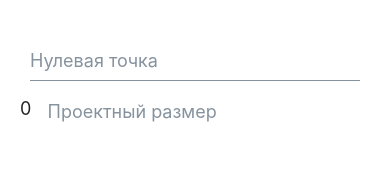
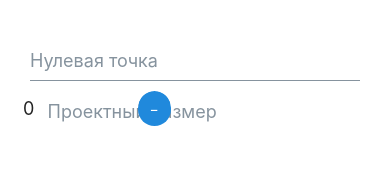
Before and after one commit to alexamy/leveler-table-app, a React Native app: screen / in a window 390 px wide. Shown: the top 192 px of the page. Built offline with nearby package versions, Linux system fonts and the light colour scheme.

Commit message:
add delete button

```diff
--- a/src/Root.tsx
+++ b/src/Root.tsx
@@ -1,8 +1,8 @@
 import { StatusBar } from 'expo-status-bar';
 import { observer } from 'mobx-react-lite';
 import { useContext } from 'react';
-import { ScrollView, StyleSheet, View, TextInput } from 'react-native';
-import { Input, Text } from '@rneui/themed';
+import { ScrollView, StyleSheet, View } from 'react-native';
+import { Chip, Input, Text } from '@rneui/themed';
 import { StoreContext } from './store';
 
 const styles = StyleSheet.create({
@@ -24,6 +24,7 @@ const styles = StyleSheet.create({
   position: {
     width: '5%',
     fontSize: 18,
+    textAlign: 'center',
     paddingTop: 7,
   },
   result: {
@@ -31,6 +32,7 @@ const styles = StyleSheet.create({
     fontSize: 18,
     textAlign: 'right',
     paddingTop: 7,
+    marginRight: 10,
   },
   input: {
     padding: 0,
@@ -65,6 +67,9 @@ export const Root = observer(function() {
         <Text style={styles.result}>
           {store.results[i].value}
         </Text>
+        <Chip>
+          −
+        </Chip>
       </View>
     );
   });
```
Also changed, not shown: 1 other file (tests, documents, lock files or other folders).
